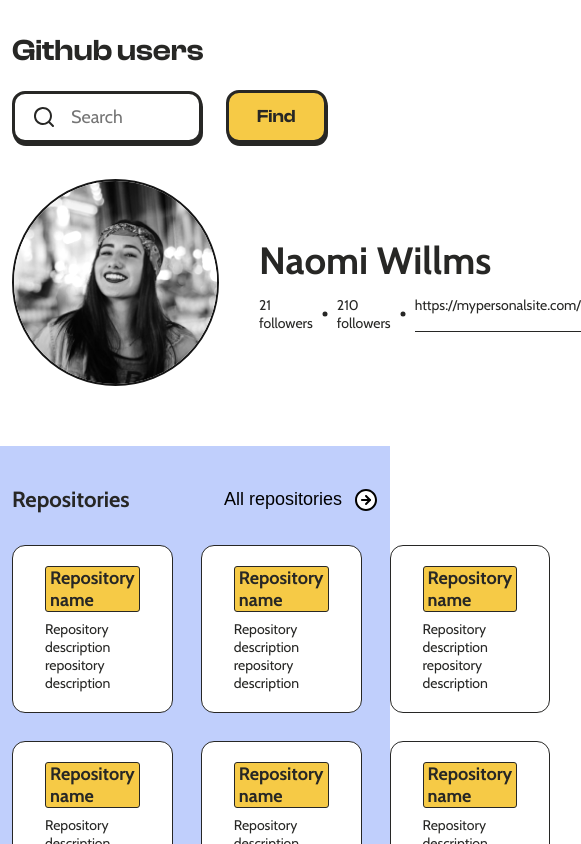
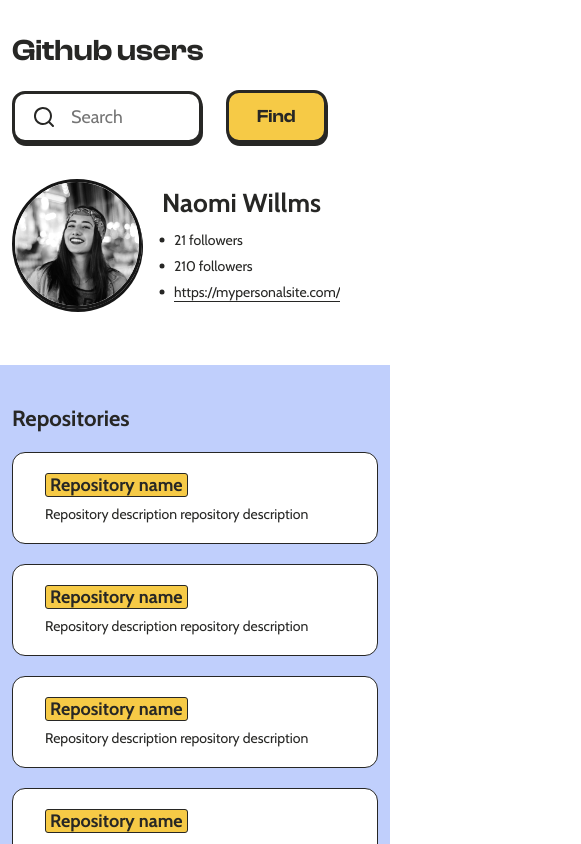
Before and after one commit to egorova-sofya/fancy-github-users, a React (Vite) app: page /users/1 in a window 390 px wide. Shown: the top 844 px of the page, 581 px wide, since content can reach past the window. Built offline with nearby package versions, Linux system fonts and the light colour scheme.

Commit message:
added responsive styles to all pages

```diff
--- a/src/components/Avatar/Avatar.css
+++ b/src/components/Avatar/Avatar.css
@@ -18,11 +18,6 @@
   justify-content: center;
 }
 
-.avatar--small {
-  width: 40px;
-  height: 40px;
-}
-
 .avatar--medium {
   width: 80px;
   height: 80px;
@@ -33,3 +28,11 @@
   height: 207px;
   font-size: 38px;
 }
+
+@media screen and (max-width: 992px) {
+  .avatar--large {
+    width: 130px;
+    height: 130px;
+    font-size: 38px;
+  }
+}
--- a/src/components/Avatar/Avatar.tsx
+++ b/src/components/Avatar/Avatar.tsx
@@ -1,35 +1,35 @@
-import { FC } from "react";
+import { DetailedHTMLProps, FC, HTMLAttributes } from "react";
 import "./Avatar.css";
 //TODO delete later
 import avatar from "./../../assets/images/avatar.jpg";
 import cn from "classnames";
 
-interface Props {
+interface Props
+  extends DetailedHTMLProps<HTMLAttributes<HTMLDivElement>, HTMLDivElement> {
   imageUrl?: string;
-  size?: "small" | "medium" | "large";
+  size?: "medium" | "large";
 }
-const Avatar: FC<Props> = ({ imageUrl, size = "medium" }) => {
+const Avatar: FC<Props> = ({ imageUrl, size = "medium", className }) => {
   const sizesStyles = {
-    ["avatar--small"]: size == "small",
     ["avatar--medium"]: size == "medium",
     ["avatar--large"]: size == "large",
   };
 
   return (
-    <div>
+    <>
       {/* <div
-        className={cn("avatar__placeholder", sizesStyles)}
+        className={cn("avatar__placeholder", sizesStyles, className)}
       >
         N
       </div> */}
       <img
-        className={cn("avatar", sizesStyles)}
+        className={cn("avatar", sizesStyles, className)}
         src={avatar}
         alt="user's avatar"
         height={80}
         width={80}
       />
-    </div>
+    </>
   );
 };
 
--- a/src/components/Button/Button.css
+++ b/src/components/Button/Button.css
@@ -8,6 +8,7 @@
   box-shadow: var(--primary-shadow-medium);
   cursor: pointer;
   text-decoration: none;
+  white-space: nowrap;
 }
 
 .button--medium {
--- a/src/components/RepositoriesList/RepositoriesList.css
+++ b/src/components/RepositoriesList/RepositoriesList.css
@@ -1,3 +1,8 @@
+.repositories-list {
+  position: relative;
+  padding-bottom: 52px;
+}
+
 .repositories-list__header {
   display: flex;
   justify-content: space-between;
@@ -37,3 +42,26 @@
   grid-template-columns: repeat(3, 1fr);
   gap: 28px;
 }
+
+@media screen and (max-width: 992px) {
+  .repositories-list__header {
+    margin-bottom: 20px;
+  }
+
+  .repositories-list__wrapper {
+    grid-template-columns: repeat(2, 1fr);
+    gap: 20px;
+  }
+}
+
+@media screen and (max-width: 576px) {
+  .repositories-list__wrapper {
+    grid-template-columns: repeat(1, 1fr);
+  }
+
+  .repositories-list__button {
+    position: absolute;
+    bottom: 0;
+    right: 0;
+  }
+}
--- a/src/components/RepositoriesList/RepositoriesList.tsx
+++ b/src/components/RepositoriesList/RepositoriesList.tsx
@@ -3,7 +3,7 @@
 
 const RepositoriesList = () => {
   return (
-    <div>
+    <div className="repositories-list">
       <div className="repositories-list__header">
         <h2 className="repositories-list__title">Repositories</h2>
         <button className="repositories-list__button">All repositories</button>
--- a/src/components/RepositoryCard/RepositoryCard.css
+++ b/src/components/RepositoryCard/RepositoryCard.css
@@ -1,6 +1,4 @@
 .repository-card {
-  max-width: 400px;
-
   border: 1px solid var(--black);
   border-radius: var(--border-radius-medium);
   background: var(--white);
--- a/src/components/UsersProfileComponent/UsersProfileComponent.css
+++ b/src/components/UsersProfileComponent/UsersProfileComponent.css
@@ -8,6 +8,11 @@
   align-items: center;
   padding: 0 var(--padding-left-right);
   margin-bottom: 56px;
+}
+
+.user-profile__avatar {
+  box-shadow: var(--primary-shadow-large);
+  border: 3px solid var(--black);
 }
 
 .user-profile__info {
@@ -35,6 +40,11 @@
 .user-profile__data--link {
   border-bottom: 1px solid var(--black);
   cursor: pointer;
+  word-break: break-all;
+  display: -webkit-box;
+  -webkit-line-clamp: 1;
+  -webkit-box-orient: vertical;
+  overflow: hidden;
 }
 
 .user-profile__data:last-child {
@@ -61,3 +71,35 @@
   background-color: #c0cffc;
   padding: 40px var(--padding-left-right);
 }
+
+@media screen and (max-width: 992px) {
+  .user-profile__user {
+    gap: 20px;
+    margin-bottom: 56px;
+  }
+
+  .user-profile__name {
+    font-size: 26px;
+  }
+
+  .user-profile__avatar {
+    box-shadow: var(--primary-shadow-medium);
+  }
+
+  .user-profile__data-wrapper {
+    flex-direction: column;
+    gap: 8px;
+  }
+
+  .user-profile__data {
+    padding-left: 12px;
+  }
+
+  .user-profile__data::after {
+    left: 0;
+  }
+
+  .user-profile__data:last-child::after {
+    display: block;
+  }
+}
--- a/src/components/UsersProfileComponent/UsersProfileComponent.tsx
+++ b/src/components/UsersProfileComponent/UsersProfileComponent.tsx
@@ -6,15 +6,17 @@
   return (
     <div className="user-profile">
       <div className="user-profile__user">
-        <Avatar size="large" />
+        <Avatar size="large" className="user-profile__avatar" />
         <div className="user-profile__info">
           <p className="user-profile__name">Naomi Willms</p>
 
           <div className="user-profile__data-wrapper">
             <small className="user-profile__data">21 followers</small>
             <small className="user-profile__data">210 followers</small>
-            <small className="user-profile__data user-profile__data--link">
-              <a>https://mypersonalsite.com/</a>
+            <small className="user-profile__data">
+              <a className="user-profile__data--link">
+                https://mypersonalsite.com/
+              </a>
             </small>
           </div>
         </div>
--- a/src/components/WelcomePage/WelcomePage.css
+++ b/src/components/WelcomePage/WelcomePage.css
@@ -28,7 +28,7 @@
 
 .welcome-page__header {
   background-color: var(--white);
-  box-shadow: var(--primary-shadow-large);
+  box-shadow: 15px 13px 0px 0px var(--black);
   position: absolute;
   top: 57px;
   left: -15px;
@@ -49,3 +49,32 @@
 .welcome-page__button {
   max-width: 280px;
 }
+
+@media screen and (max-width: 992px) {
+  .welcome-page__header {
+    top: 0;
+    left: -15px;
+    padding: 52px 40px;
+    max-width: 90%;
+  }
+
+  .welcome-page__title {
+    font-size: 90px;
+    line-height: 95px;
+  }
+}
+
+@media screen and (max-width: 576px) {
+  .welcome-page::after {
+    width: 100%;
+    height: 40%;
+  }
+
+  .welcome-page__title {
+    font-size: 50px;
+    line-height: 62px;
+  }
+  .welcome-page__button {
+    max-width: 250px;
+  }
+}
--- a/src/components/WelcomePage/WelcomePage.tsx
+++ b/src/components/WelcomePage/WelcomePage.tsx
@@ -5,7 +5,7 @@
 const WelcomePage = () => {
   return (
     <div className="welcome-page">
-      <div className="welcome-page__header">
+      <header className="welcome-page__header">
         <h1 className="welcome-page__title">Find GitHub users</h1>
         <Button
           as={Link}
@@ -15,7 +15,7 @@
         >
           Get started
         </Button>
-      </div>
+      </header>
     </div>
   );
 };
--- a/src/index.css
+++ b/src/index.css
@@ -27,7 +27,7 @@
   --black: #272725;
 
   --primary-shadow-medium: 1px 3px 0px 0px var(--black);
-  --primary-shadow-large: 15px 13px 0px 0px var(--black);
+  --primary-shadow-large: 3px 7px 0px 0px var(--black);
 }
 
 @media screen and (max-width: 576px) {
```
